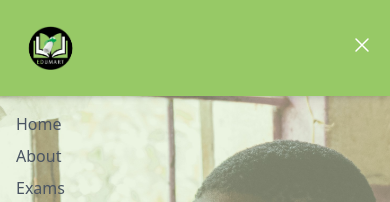
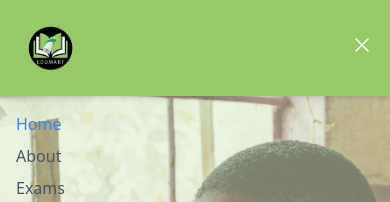
Before and after one commit to Charlespossible/client_exam, a React (Vite) app: page / in a window 390 px wide. Both pictures are taken after a click on the button 362 px from the left and 45 px from the top of the page. Shown: the top 202 px of the page. Built offline with nearby package versions, Linux system fonts and the light colour scheme.

Commit message:
Update Navbar.tsx

```diff
--- a/src/components/Navbar.tsx
+++ b/src/components/Navbar.tsx
@@ -157,7 +157,7 @@ const Navbar: React.FC = () => {
                   to="/"
                   onClick={() => setIsOpen(false)}
                   className={({ isActive }) =>
-                    `text-gray-600 hover:text-[#78846f]  ${
+                    `text-[#97c966] hover:text-[#78846f]  ${
                       isActive ? "font-normal text-blue-500" : ""
                     }`
                   }
```
